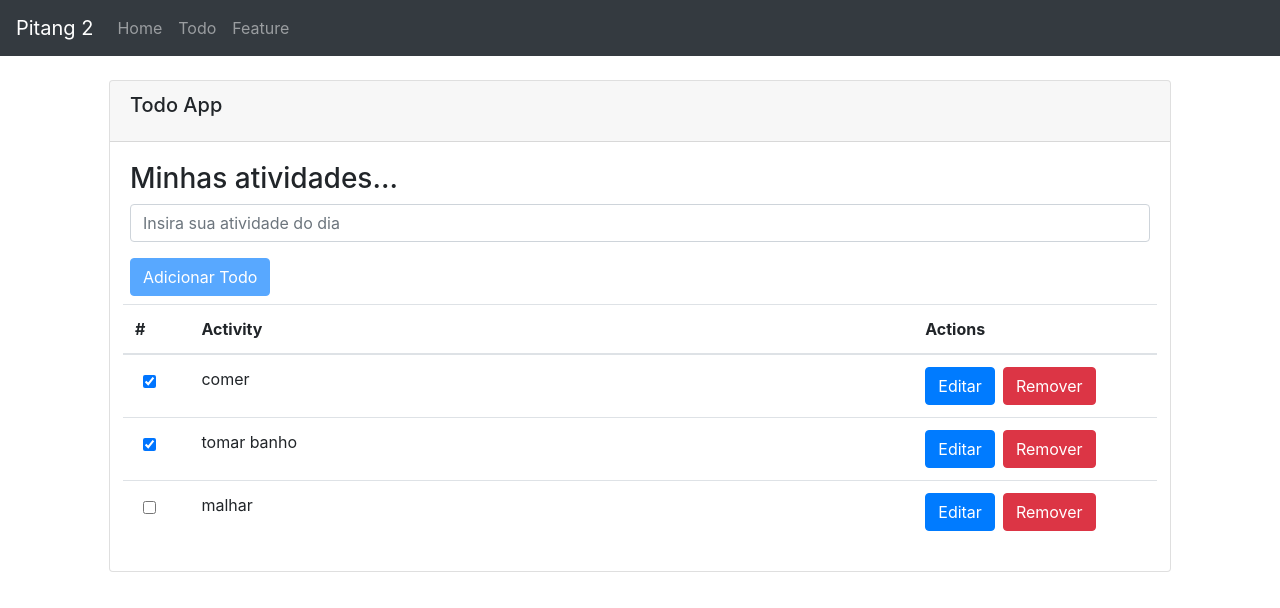
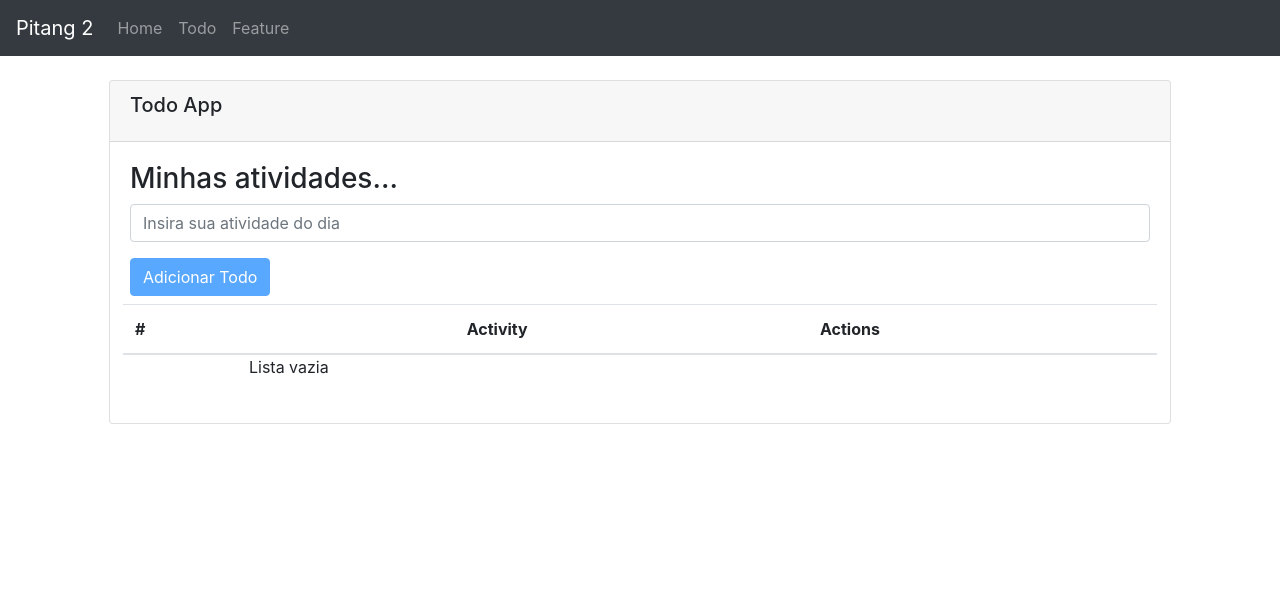
Before and after one commit to MirnaGama/pit-02-atividade-05, a React (Create React App) app in the folder frontend-cra/: page /todo in a window 1280 px wide. Shown: the top 608 px of the page. Built offline with nearby package versions, Linux system fonts and the light colour scheme; data requests are answered from the project's data file.

Commit message:
Network error and empty list treated

```diff
--- a/frontend-cra/db.json
+++ b/frontend-cra/db.json
@@ -16,21 +16,5 @@
   "profile": {
     "name": "typicode"
   },
-  "todo": [
-    {
-      "completed": true,
-      "title": "comer",
-      "id": 1
-    },
-    {
-      "completed": true,
-      "title": "tomar banho",
-      "id": 2
-    },
-    {
-      "completed": false,
-      "title": "malhar",
-      "id": 3
-    }
-  ]
+  "todo": []
 }
--- a/frontend-cra/package.json
+++ b/frontend-cra/package.json
@@ -23,12 +23,6 @@
     "test": "react-scripts test",
     "eject": "react-scripts eject"
   },
-  "eslintConfig": {
-    "extends": [
-      "react-app",
-      "react-app/jest"
-    ]
-  },
   "browserslist": {
     "production": [
       ">0.2%",
--- a/frontend-cra/src/components/Todo/TodoList.jsx
+++ b/frontend-cra/src/components/Todo/TodoList.jsx
@@ -23,6 +23,13 @@ const TodoList = ({ todos, setTodos }) => {
     });
 
     setTodos(newTodos);
+  };
+
+  const isTodosEmpty = () => {
+    if (todos.length <= 0) {
+      return <p className="text-center">Lista vazia</p>;
+    }
+    return '';
   };
 
   const onRemoveTodo = async (todo) => {
@@ -89,6 +96,7 @@ const TodoList = ({ todos, setTodos }) => {
           </tr>
         </thead>
         <tbody>
+          {isTodosEmpty()}
           {todos.map((todo, index) => (
             <tr>
               <td>
@@ -108,10 +116,12 @@ const TodoList = ({ todos, setTodos }) => {
                     onChange={(event) => onChangeTodo(event, index)}
                   />
                 ) : (
-                  <span className={todo.completed ? 'completed' : ''}>
-                    {todo.title}
-                  </span>
-                )}
+                    // eslint-disable-next-line react/jsx-indent
+                    <span className={todo.completed ? 'completed' : ''}>
+                      {todo.title}
+                    </span>
+                    // eslint-disable-next-line indent
+                  )}
 
               </td>
               <td>
--- a/frontend-cra/src/components/Todo/index.jsx
+++ b/frontend-cra/src/components/Todo/index.jsx
@@ -1,14 +1,20 @@
 import React, { useState, useEffect } from 'react';
+import { toast } from 'react-toastify';
 import axios from '../../utils/api';
 import TodoList from './TodoList';
 import TodoForm from './TodoForm';
 
 export default function index() {
   const [todos, setTodos] = useState([]);
+  const [network, setNetwork] = useState(true);
 
   const fetchTodos = async () => {
-    const response = await axios.get('/todo');
-    setTodos(response.data);
+    await axios.get('/todo').then((response) => {
+      setTodos(response.data);
+    }).catch(() => {
+      toast.error('Network Error');
+      setNetwork(false);
+    });
   };
 
   useEffect(() => {
@@ -18,7 +24,18 @@ export default function index() {
   return (
     <div>
       <TodoForm todos={todos} setTodos={setTodos} />
-      <TodoList todos={todos} setTodos={setTodos} />
+
+      <div>
+        {network ? (
+          <TodoList todos={todos} setTodos={setTodos} />
+        ) : (
+            // eslint-disable-next-line react/jsx-indent
+            <p>Network error</p>
+            // eslint-disable-next-line indent
+          )}
+
+      </div>
+
     </div>
   );
 }
```
